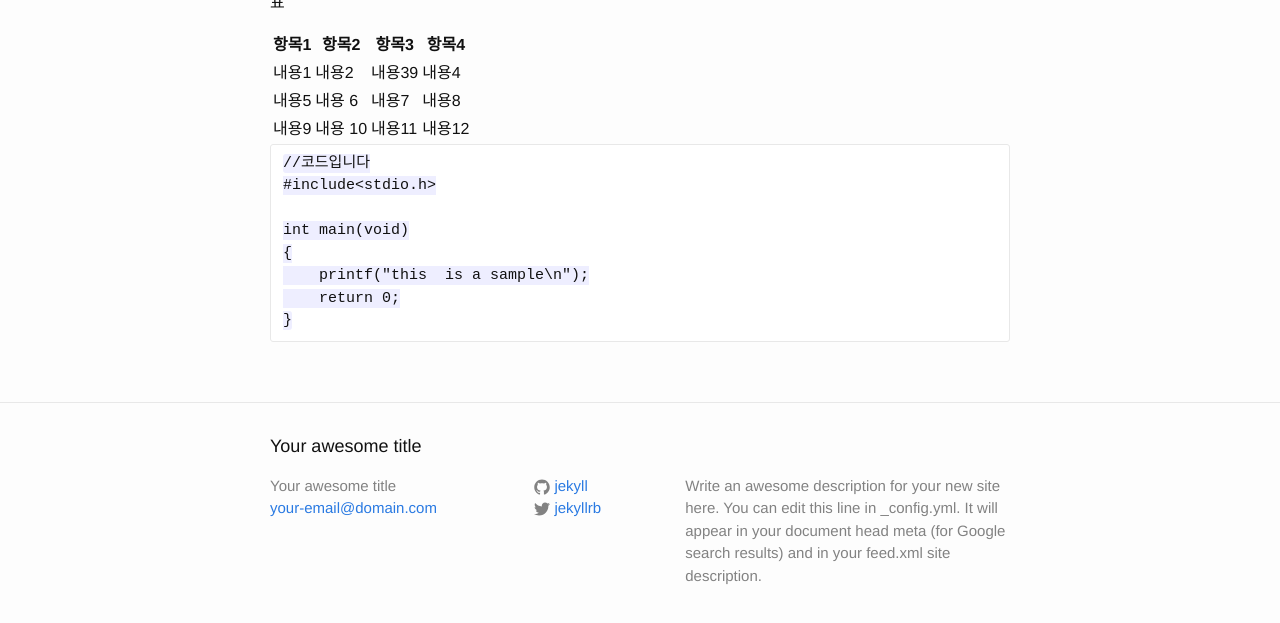
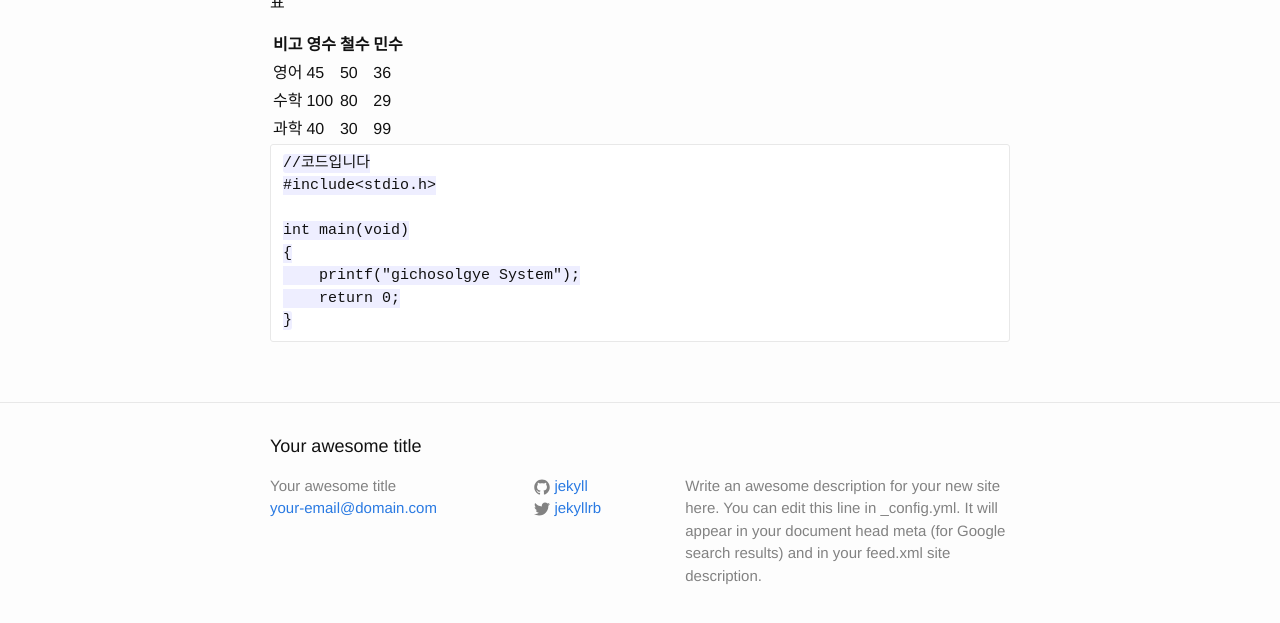
Before and after one commit to leechangyong/leechangyong.github.com, a Jekyll site: the page built from _posts/2015-05-26-second-post.markdown, in a window 1280 px wide and 900 px high, scrolled down 948 px, cut to the strip 253-876 px from the top of the window. Built offline with Jekyll 4.4.1, drawn with Linux system fonts in a browser that asks for light colours.

Commit message:
Update 2015-05-26-second-post.markdown

```diff
--- a/_posts/2015-05-26-second-post.markdown
+++ b/_posts/2015-05-26-second-post.markdown
@@ -54,17 +54,17 @@ categories: jekyll update
 
 표
 
- 항목1 | 항목2  | 항목3 | 항목4
+ 비고  | 영수  | 철수 | 민수
 -------|-------|-------|-----
- 내용1 | 내용2  | 내용39 | 내용4
- 내용5 | 내용 6 | 내용7  | 내용8
- 내용9 | 내용 10 | 내용11  | 내용12
+ 영어 | 45 | 50 | 36
+ 수학 | 100 | 80 | 29
+ 과학 | 40 | 30  | 99
 
     //코드입니다
     #include<stdio.h>
 
     int main(void)
     {
-        printf("this  is a sample\n");
+        printf("gichosolgye System");
         return 0;
     }
```
